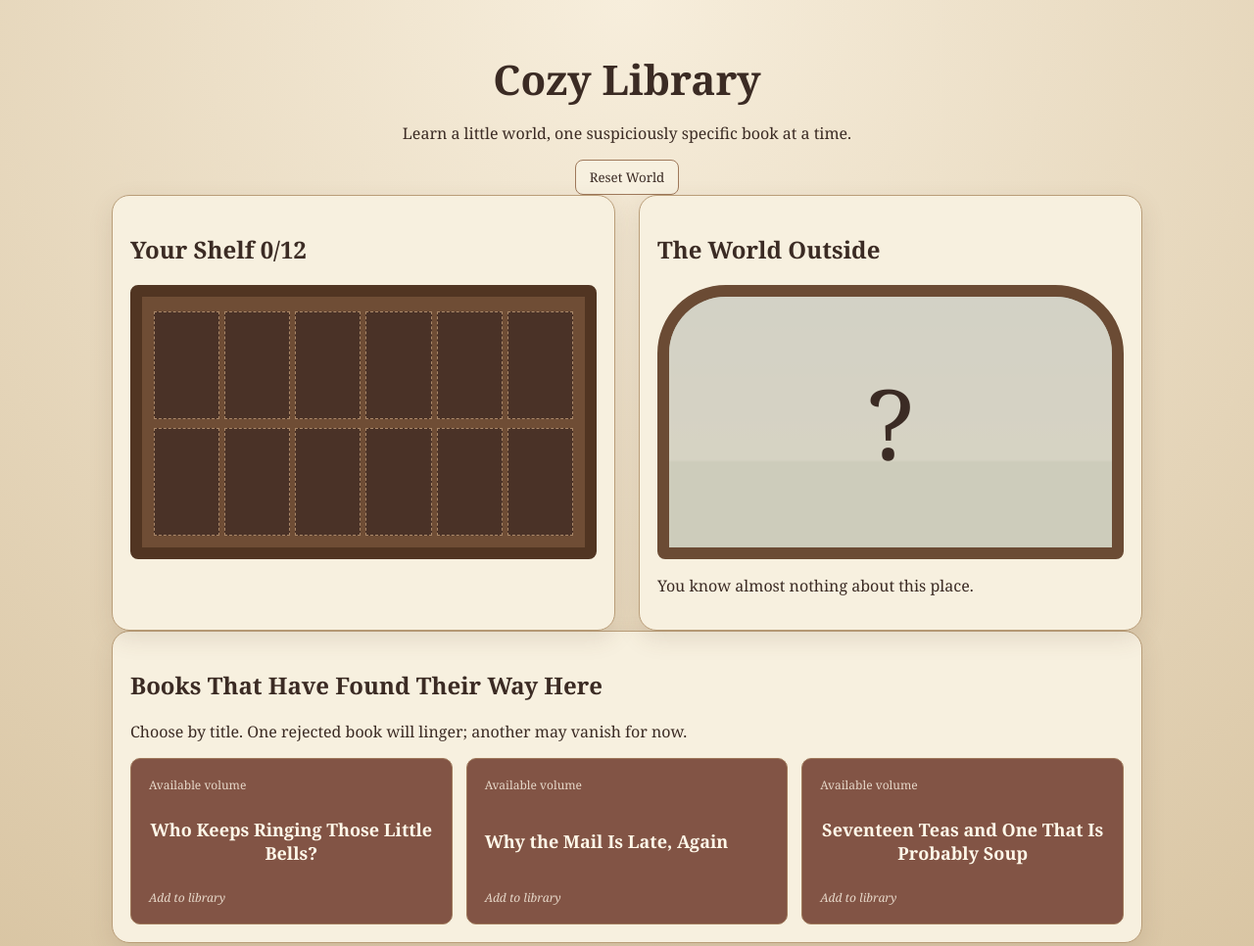
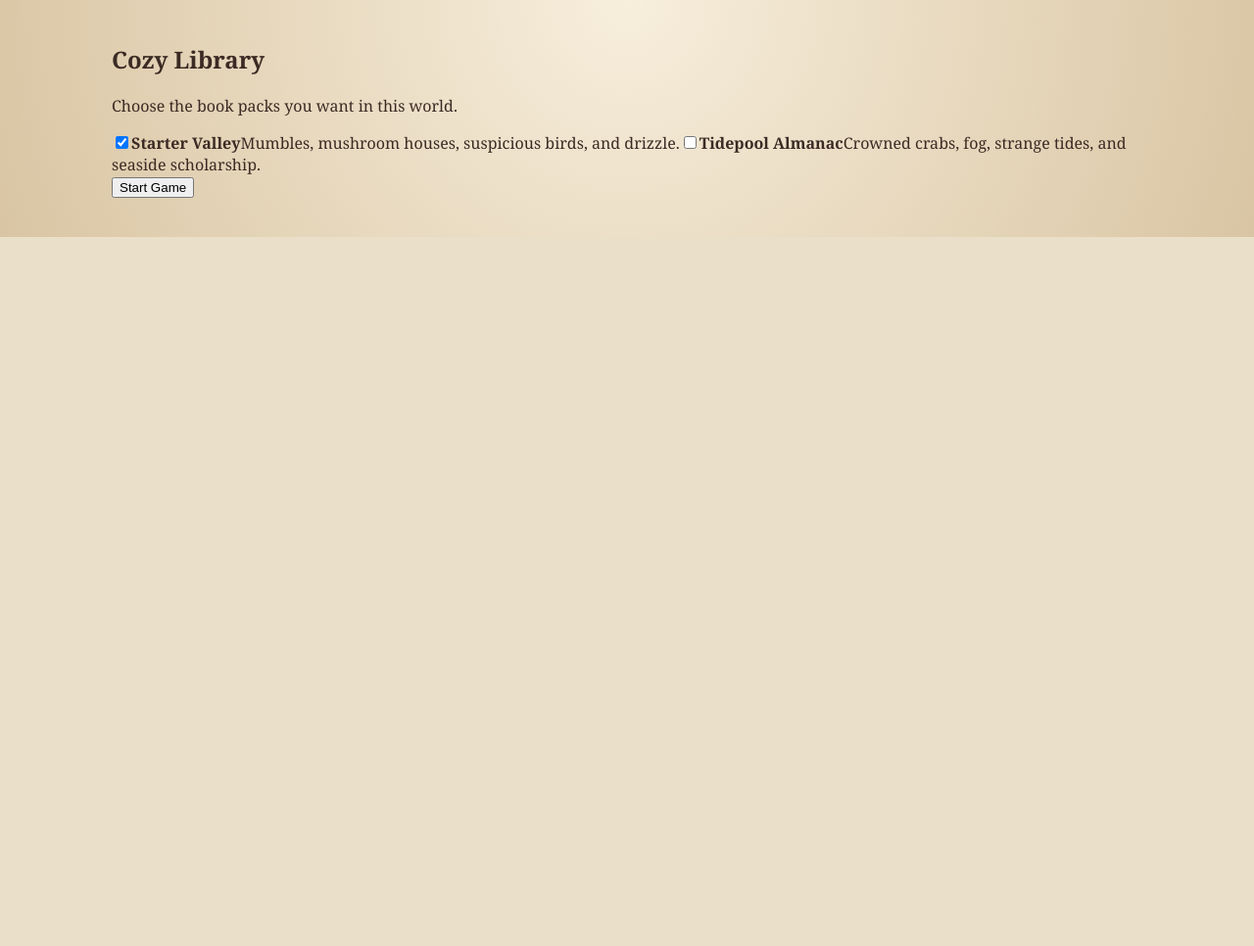
Before and after one commit to jmbjr/cozy_library, a website: page index.html in a window 1280 px wide. Shown: the whole page at 98% size. After the commit the page ends 800 px from the top, so only its background shows below. Drawn offline with Linux system fonts and the light colour scheme.

Commit message:
Add pack selection and reset flow

```diff
--- a/index.html
+++ b/index.html
@@ -1 +1,4 @@
-<!doctype html><html lang="en"><head><meta charset="utf-8"><meta name="viewport" content="width=device-width,initial-scale=1"><title>Cozy Library</title><link rel="stylesheet" href="style.css"></head><body><main><header><h1>Cozy Library</h1><p>Learn a little world, one suspiciously specific book at a time.</p><button id="reset">Reset World</button></header><section class="room"><div class="library"><h2>Your Shelf <span id="progress"></span></h2><div id="shelf" class="shelf"></div></div><div class="window-wrap"><h2>The World Outside</h2><div id="window" class="window"><div id="world" class="world"></div><div class="haze">?</div></div><p id="world-note"></p></div></section><section class="incoming"><h2>Books That Have Found Their Way Here</h2><p>Choose by title. One rejected book will linger; another may vanish for now.</p><div id="offers" class="offers"></div></section><dialog id="book-dialog"><div id="dialog-content"></div><button id="close-dialog">Close</button></dialog></main><script src="packs/starter.js"></script><script src="app.js"></script></body></html>
+<!doctype html><html lang="en"><head><meta charset="utf-8"><meta name="viewport" content="width=device-width,initial-scale=1"><title>Cozy Library</title><link rel="stylesheet" href="style.css"></head><body><main>
+<section id="setup" class="setup"><h1>Cozy Library</h1><p>Choose the book packs you want in this world.</p><div class="pack-options"><label><input type="checkbox" value="starter" checked><strong>Starter Valley</strong><span>Mumbles, mushroom houses, suspicious birds, and drizzle.</span></label><label><input type="checkbox" value="tidepool"><strong>Tidepool Almanac</strong><span>Crowned crabs, fog, strange tides, and seaside scholarship.</span></label></div><button id="start">Start Game</button><p id="setup-error"></p></section>
+<div id="game" hidden><header><h1>Cozy Library</h1><p id="pack-label"></p><button id="reselect">Reset &amp; Choose Packs</button></header><section class="room"><div class="library"><h2>Your Shelf <span id="progress"></span></h2><div id="shelf" class="shelf"></div></div><div class="window-wrap"><h2>The World Outside</h2><div id="window" class="window"><div id="world" class="world"></div><div class="haze">?</div></div><p id="world-note"></p></div></section><section class="incoming"><h2>Books That Have Found Their Way Here</h2><p>Choose by title. One rejected book will linger; another may vanish for now.</p><div id="offers" class="offers"></div></section></div>
+<dialog id="book-dialog"><div id="dialog-content"></div><button id="close-dialog">Close</button></dialog></main><script src="packs/starter.js"></script><script src="packs/tidepool.js"></script><script src="app.js"></script></body></html>
```
